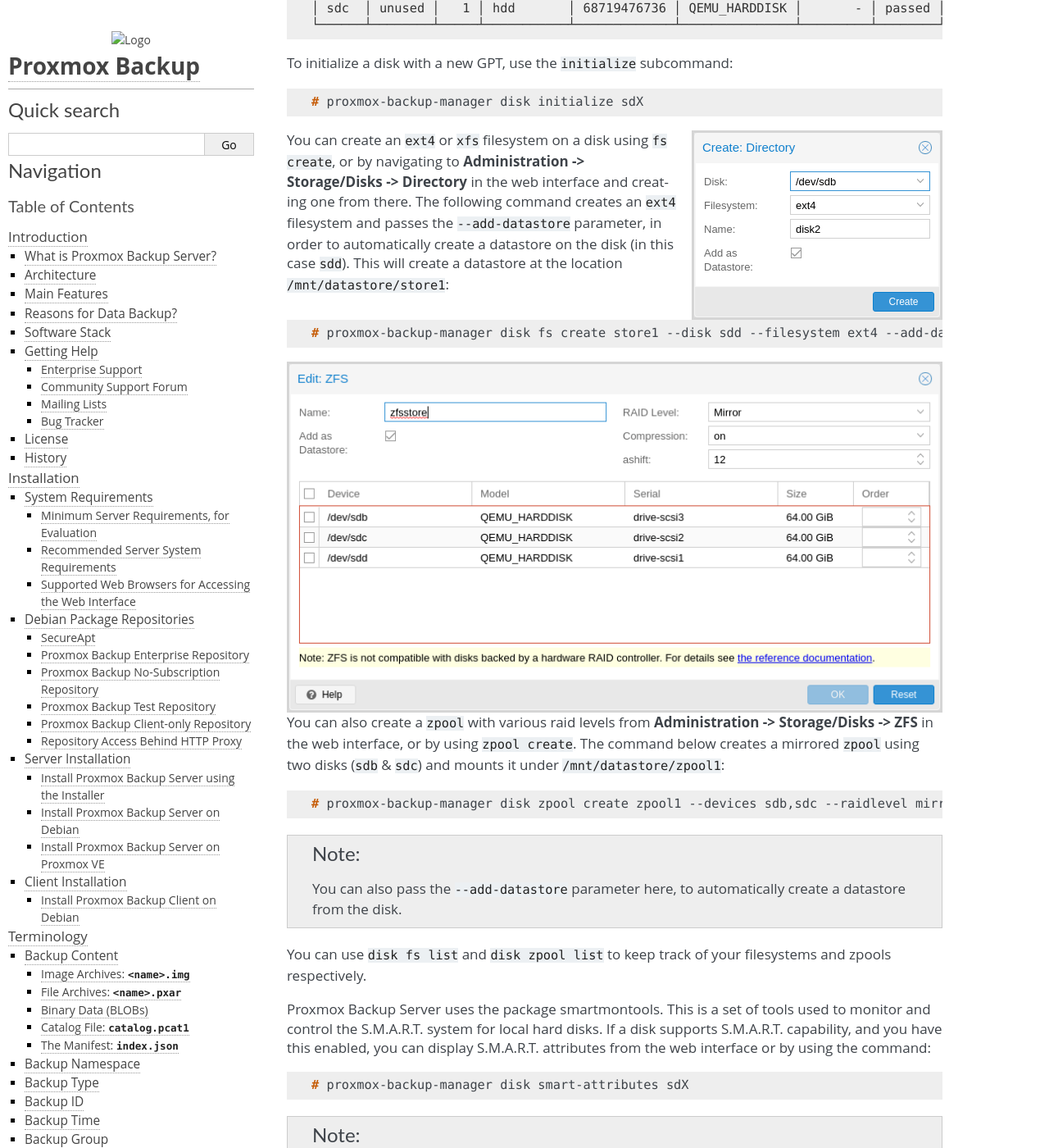
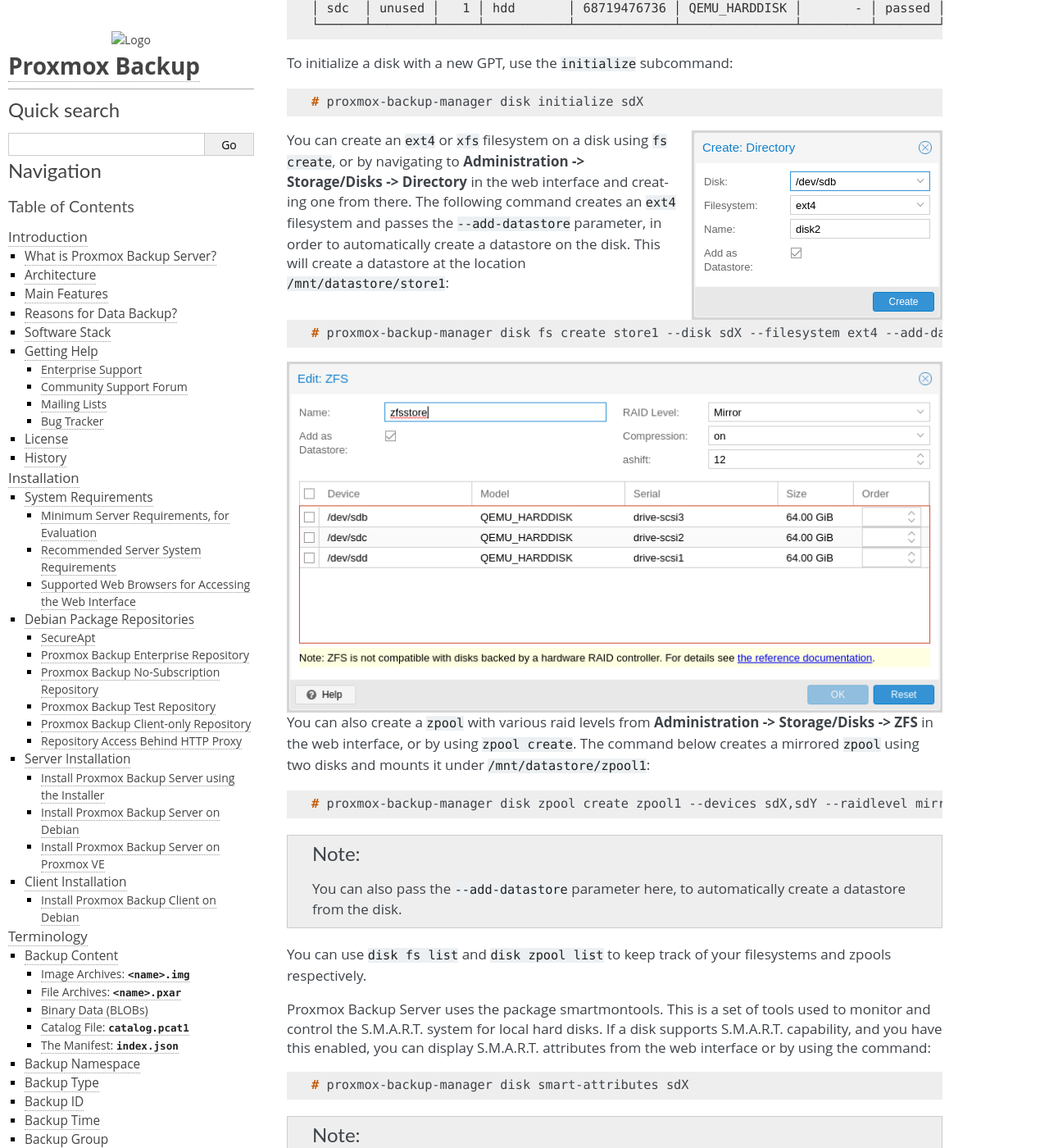
Before and after one commit to rikka-chunibyo/PBS-X, a Sphinx documentation site: the page built from docs/storage.rst, in a window 1280 px wide and 1400 px high, scrolled down 1076 px. Shown: the whole window at 82% size. Built offline with Sphinx 7.4.7, drawn with Linux system fonts in a browser that asks for light colours.

Commit message:
docs: replace concrete device paths with pseudo paths
Having commonly used device paths (like /dev/sdb) in an example
command may cause damage if the user simply copies them without
checking. With a pseudo device path (like /dev/sdX), they would simply
get an error

Signed-off-by: Philipp Hufnagl <p.hufnagl@proxmox.com>
Reviewed-by: Lukas Wagner <l.wagner@proxmox.com>

```diff
--- a/docs/storage.rst
+++ b/docs/storage.rst
@@ -48,12 +48,12 @@ You can create an ``ext4`` or ``xfs`` filesystem on a disk using ``fs
 create``, or by navigating to **Administration -> Storage/Disks -> Directory**
 in the web interface and creating one from there. The following command creates
 an ``ext4`` filesystem and passes the ``--add-datastore`` parameter, in order to
-automatically create a datastore on the disk (in this case ``sdd``). This will
+automatically create a datastore on the disk. This will
 create a datastore at the location ``/mnt/datastore/store1``:
 
 .. code-block:: console
 
-  # proxmox-backup-manager disk fs create store1 --disk sdd --filesystem ext4 --add-datastore true
+  # proxmox-backup-manager disk fs create store1 --disk sdX --filesystem ext4 --add-datastore true
 
 .. image:: images/screenshots/pbs-gui-disks-zfs-create.png
   :align: right
@@ -61,12 +61,12 @@ create a datastore at the location ``/mnt/datastore/store1``:
 
 You can also create a ``zpool`` with various raid levels from **Administration
 -> Storage/Disks -> ZFS** in the web interface, or by using ``zpool create``. The command
-below creates a mirrored ``zpool`` using two disks (``sdb`` & ``sdc``) and
+below creates a mirrored ``zpool`` using two disks and
 mounts it under ``/mnt/datastore/zpool1``:
 
 .. code-block:: console
 
-  # proxmox-backup-manager disk zpool create zpool1 --devices sdb,sdc --raidlevel mirror
+  # proxmox-backup-manager disk zpool create zpool1 --devices sdX,sdY --raidlevel mirror
 
 .. note:: You can also pass the ``--add-datastore`` parameter here, to automatically
   create a datastore from the disk.
```
